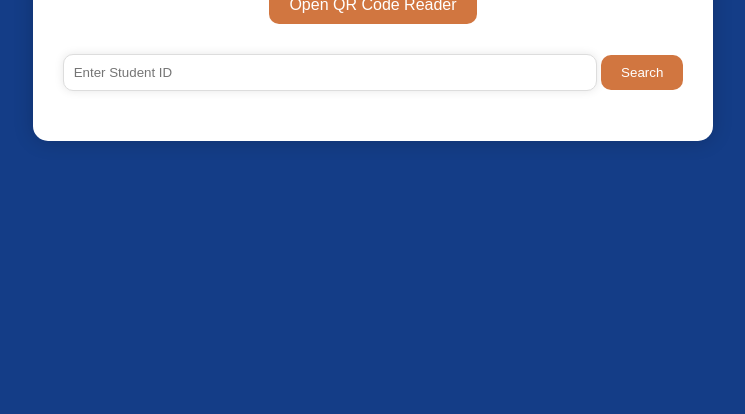
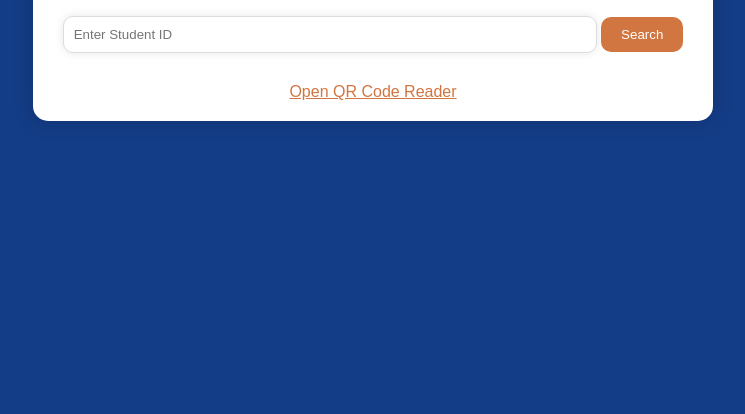
Before and after one commit to AMRYB/test01, a plain HTML site: page index.html in a window 1280 px wide. Shown: the part 386-800 px from the top of the page, without its empty margins (267-1012 px from the left). Drawn offline with Linux system fonts and the light colour scheme; no server answers.

Commit message:
Update index.html

```diff
--- a/index.html
+++ b/index.html
@@ -55,19 +55,16 @@
             background-color: #6aabdf;
         }
 
-        a {
-            display: inline-block;
-            padding: 10px 20px;
-            background-color: #d17640;
-            color: white;
-            text-decoration: none;
-            border-radius: 10px;
+        .qr-text {
+            display: block;
+            color: #d17640;
             cursor: pointer;
-            margin-bottom: 20px;
+            text-decoration: underline;
+            margin-top: 10px;
         }
 
-        a:hover {
-            background-color: #6aabdf;
+        .qr-text:hover {
+            color: #6aabdf;
         }
 
         video {
@@ -94,15 +91,15 @@
 </head>
 <body>
     <div class="container">
-        <h1>Student Information Lookup</h1>
-
-        <a href="#" id="qr-reader-link">Open QR Code Reader</a>
-        <video id="preview"></video>
+        <h1>Student Information </h1>
 
         <form id="student-form">
             <input type="text" id="student-id" name="student-id" placeholder="Enter Student ID" required>
             <button type="submit">Search</button>
         </form>
+
+        <span class="qr-text" id="qr-reader-link">Open QR Code Reader</span>
+        <video id="preview"></video>
 
         <div id="student-info"></div>
     </div>
@@ -151,6 +148,7 @@
             const student = students.find(s => s.id === studentId);
             const studentInfoDiv = document.getElementById('student-info');
             const form = document.getElementById('student-form');
+            const qrReaderLink = document.getElementById('qr-reader-link');
             studentInfoDiv.innerHTML = '';
 
             if (student) {
@@ -162,9 +160,11 @@
                     <div><strong>Payment Status:</strong> ${student.paymentStatus}</div>
                 `;
                 form.style.display = 'none';
+                qrReaderLink.style.display = 'none';
             } else {
                 studentInfoDiv.innerHTML = '<div>No student found with this ID.</div>';
                 form.style.display = 'none';
+                qrReaderLink.style.display = 'none';
             }
 
             studentInfoDiv.style.display = 'block';
```
